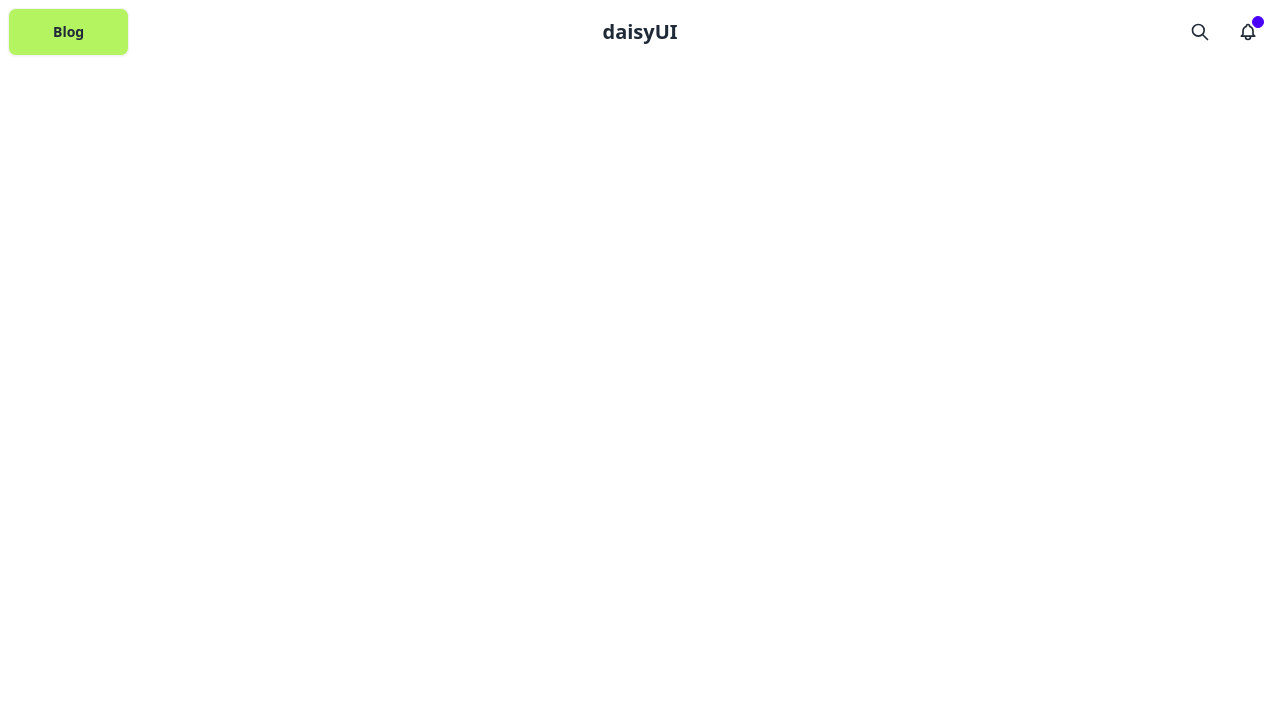
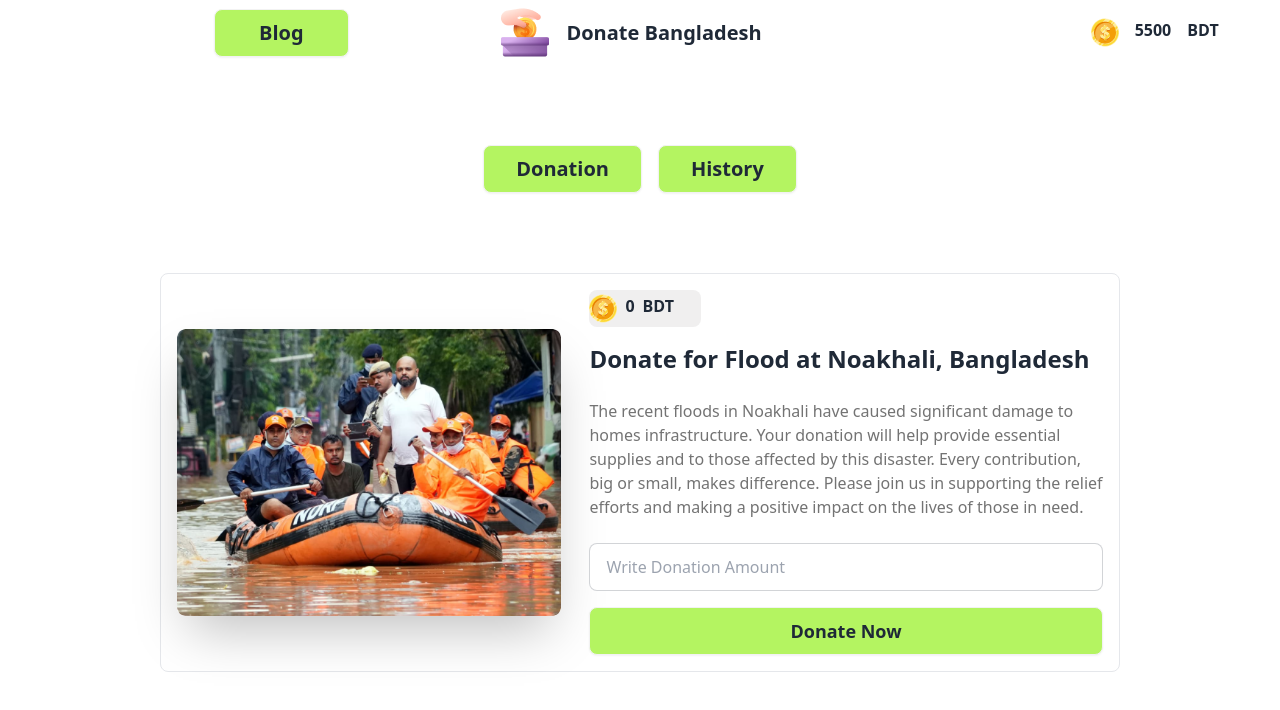
Before and after one commit to sagor0901/Assignment-5, a plain HTML site: page index.html in a window 1280 px wide. Drawn offline with nearby package versions, Linux system fonts and the light colour scheme.

Commit message:
index.html

```diff
--- a/index.html
+++ b/index.html
@@ -11,51 +11,62 @@
     <title>assignment-5</title>
 </head>
 <body>
-    <header>
-        <div class="navbar bg-base-100">
-  <div class="navbar-start">
+    <!-- navbar start here  -->
+    <header class="lg:w-11/12 container mx-auto">
+    <div class="navbar">
+  <div class="navbar-start justify-center">
     <div>
-        <button class="btn px-11 bg-[#B4F461]">Blog</button>
+        <button class="btn px-11 font-bold text-xl bg-[#B4F461]">Blog</button>
     </div>
   </div>
   <div class="navbar-center">
-    <a class="btn btn-ghost text-xl">daisyUI</a>
+    <img src="assets/logo.png" alt="">
+    <a class="btn btn-ghost text-xl">Donate Bangladesh</a>
   </div>
   <div class="navbar-end">
-    <button class="btn btn-ghost btn-circle">
-      <svg
-        xmlns="http://www.w3.org/2000/svg"
-        class="h-5 w-5"
-        fill="none"
-        viewBox="0 0 24 24"
-        stroke="currentColor">
-        <path
-          stroke-linecap="round"
-          stroke-linejoin="round"
-          stroke-width="2"
-          d="M21 21l-6-6m2-5a7 7 0 11-14 0 7 7 0 0114 0z" />
-      </svg>
-    </button>
-    <button class="btn btn-ghost btn-circle">
-      <div class="indicator">
-        <svg
-          xmlns="http://www.w3.org/2000/svg"
-          class="h-5 w-5"
-          fill="none"
-          viewBox="0 0 24 24"
-          stroke="currentColor">
-          <path
-            stroke-linecap="round"
-            stroke-linejoin="round"
-            stroke-width="2"
-            d="M15 17h5l-1.405-1.405A2.032 2.032 0 0118 14.158V11a6.002 6.002 0 00-4-5.659V5a2 2 0 10-4 0v.341C7.67 6.165 6 8.388 6 11v3.159c0 .538-.214 1.055-.595 1.436L4 17h5m6 0v1a3 3 0 11-6 0v-1m6 0H9" />
-        </svg>
-        <span class="badge badge-xs badge-primary indicator-item"></span>
-      </div>
-    </button>
+    <div class="flex gap-x-4">
+        <img src="assets/coin.png" alt="">
+        <p id="my-balance" class="font-semibold">5500</p>
+        <p class="font-semibold">BDT</p>
+    </div>
   </div>
-</div>
+    </div>
     </header>
-    <main></main>
+    <!-- navbar end here  -->
+     <div class="flex justify-center mt-20 space-x-4">
+        <button class="btn px-8 font-bold text-xl bg-[#B4F461]">Donation</button>
+        <button class="btn px-8 font-bold text-xl bg-[#B4F461]">History</button>
+     </div>
+    <main class="mt-20 flex justify-center">
+        <!-- first section start  -->
+        <section class="">
+            <div class="hero bg-white border rounded-lg">
+                <div class="hero-content flex-col lg:flex-row">
+                  <img
+                    src="assets/noakhali.png"
+                    class="max-w-sm mr-3 rounded-lg shadow-2xl" />
+                  <div>
+                    <div class="flex gap-x-2 bg-[#f0efef] w-28 py-1 rounded-lg">
+                        <img src="assets/coin.png" alt="">
+                        <p id="donated-balance" class="font-semibold">0</p>
+                        <p class="font-semibold">BDT</p>
+                    </div>
+                    <h1 class="text-2xl mt-4 font-bold">Donate for Flood at Noakhali, Bangladesh</h1>
+                    <p class="py-6 text-neutral-500">
+                        The recent floods in Noakhali have caused significant damage to <br> homes  infrastructure. Your donation will help provide essential <br> supplies and  to those affected by this disaster. Every contribution, <br> big or small, makes  difference. Please join us in supporting the relief <br> efforts and making a positive impact on the lives of those in need.
+                    </p>
+                        <input id="input-amount-field" type="text" placeholder="Write Donation Amount" class="input input-bordered w-full" />
+                    <div class=" flex justify-center mt-4 ">
+                        <button id="donate-now-btn" class="btn font-bold text-lg bg-[#B4F461] w-full">Donate Now</button>
+                    </div>
+                  </div>
+                </div>
+              </div>
+        </section>
+        <!-- first section end -->
+
+    </main>
+    <script src="js/utility.js"></script>
+    <script src="js/donaition.js"></script>
 </body>
 </html>
--- /dev/null
+++ b/js/donaition.js
@@ -0,0 +1,18 @@
+document.getElementById('donate-now-btn').addEventListener('click', function(event){
+    event.preventDefault();
+    const inputAmount = getInputValueById('input-amount-field');
+
+    const mainBalance = getTextValueById('my-balance');
+    // console.log(inputAmount, amount);
+
+    if(inputAmount < 0 || isNaN(inputAmount)){
+        alert('valid a perfect amount');
+    }
+    else{
+        const donation = mainBalance - inputAmount;
+        document.getElementById('my-balance').innerText = donation;
+        const donatedBalance = getTextValueById('donated-balance')
+        const donationAdd = donation + donatedBalance;
+        document.getElementById('donated-balance').innerText = inputAmount;
+    }
+});
--- /dev/null
+++ b/js/utility.js
@@ -0,0 +1,11 @@
+function getInputValueById(id){
+    const inputValue = document.getElementById(id).value;
+    const inputNumber = parseFloat(inputValue);
+    return inputNumber;
+}
+
+function getTextValueById(id){
+    const inputText = document.getElementById(id).innerText;
+    const inputTextNumber = parseFloat(inputText);
+    return inputTextNumber;
+}
```
